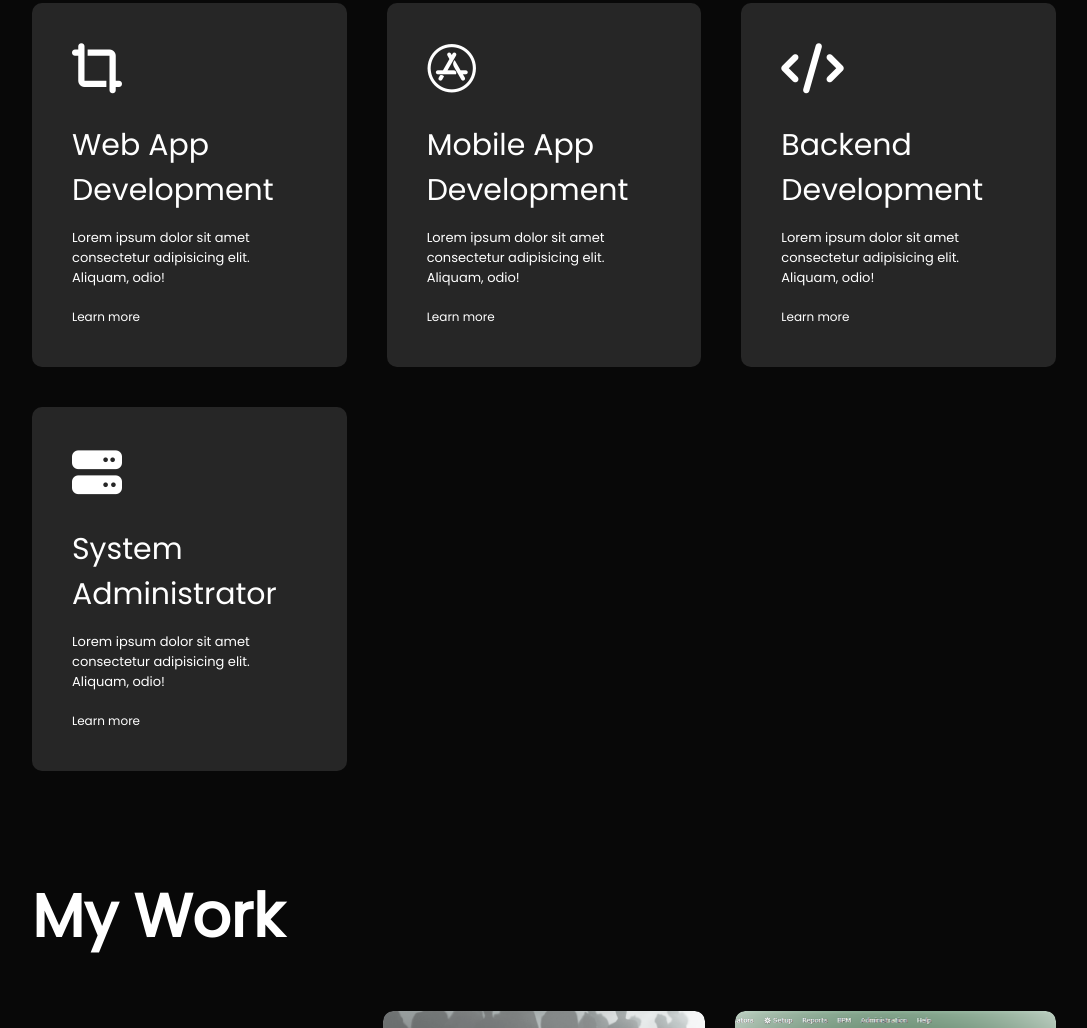
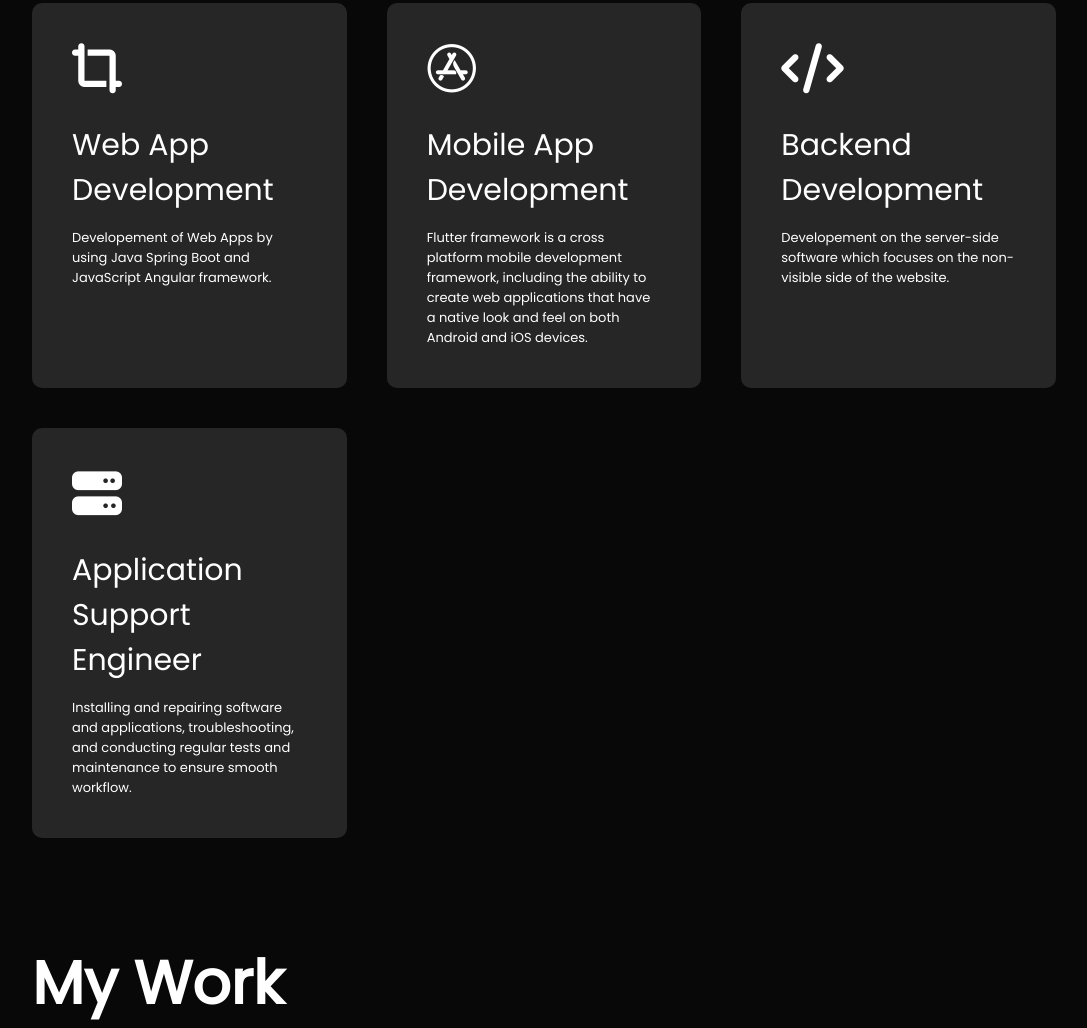
Before and after one commit to ron-don/MyPortfolio, a plain HTML site: page index.html in a window 1280 px wide. Shown: the part 1924-2952 px from the top of the page, without its empty margins (96-1183 px from the left). Drawn offline with Linux system fonts and the light colour scheme.

Commit message:
My services edit

```diff
--- a/index.html
+++ b/index.html
@@ -88,26 +88,25 @@
                 <div>
                     <i class="fas fa-crop-alt"></i>
                     <h2>Web App Development</h2>
-                    <p>Lorem ipsum dolor sit amet consectetur adipisicing elit. Aliquam, odio!</p>
-                    <a href="#">Learn more</a>
+                    <p>Developement of Web Apps by using Java Spring Boot and JavaScript Angular framework. </p>
                 </div>
                 <div>
                     <i class="fab fa-app-store"></i>
                     <h2>Mobile App Development</h2>
-                    <p>Lorem ipsum dolor sit amet consectetur adipisicing elit. Aliquam, odio!</p>
-                    <a href="#">Learn more</a>
+                    <p>Flutter framework is a cross platform mobile development framework, including the ability to create
+                    web applications that have a native look and feel on both Android and iOS devices.</p>
                 </div>
                 <div>
                     <i class="fas fa-code"></i>
                     <h2>Backend Development</h2>
-                    <p>Lorem ipsum dolor sit amet consectetur adipisicing elit. Aliquam, odio!</p>
-                    <a href="#">Learn more</a>
+                    <p>Developement on the server-side software which focuses on the non-visible side of the website.</p>
                 </div>
                 <div>
                     <i class="fa-solid fa-server"></i>
-                    <h2>System Administrator</h2>
-                    <p>Lorem ipsum dolor sit amet consectetur adipisicing elit. Aliquam, odio!</p>
-                    <a href="#">Learn more</a>
+                    <h2>Application Support Engineer</h2>
+                    <p>Installing and repairing software and applications, troubleshooting, and conducting regular tests and maintenance
+                    to ensure smooth workflow.</p>
+                    <p></p>
                 </div>
             </div>
         </div>
@@ -153,7 +152,7 @@
                     </div>
                 </div>
             </div>
-            <a href="#" class="btn">See more</a>
+            <a href="https://github.com/ron-don" class="btn">See more</a>
         </div>
     </div>
 
```
